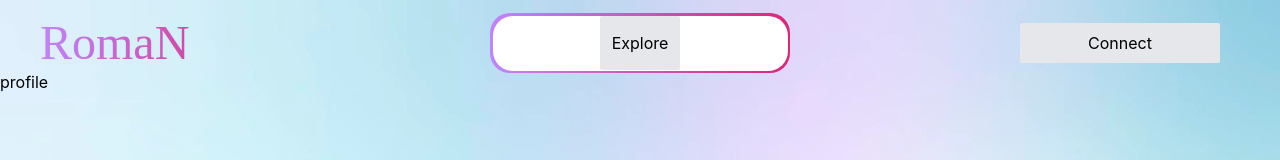
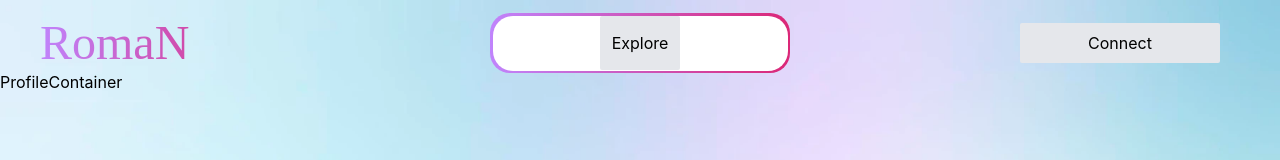
Before and after one commit to Dangoz/RomaN-fe, a Next.js app: page /profile in a window 1280 px wide. Shown: the top 160 px of the page. Built offline with nearby package versions, Linux system fonts and the light colour scheme; no server answers.

Commit message:
ProfileContainer

```diff
--- a/src/components/converse/ConverseContainer.tsx
+++ b/src/components/converse/ConverseContainer.tsx
@@ -6,7 +6,7 @@ import useUser from '@/hooks/useUser'
 import useXMTP from '@/hooks/useXMTP'
 import { XMTPActionPayloads, XMTPActionTypes } from '@/states/xmtp/actions'
 import { Client } from '@xmtp/xmtp-js'
-import { handleWarning } from '@/common/error'
+import { handleWarning, handleError } from '@/common/error'
 
 const ConverseContainer = () => {
   const [peerAddress, setPeerAddress] = useState<string>('')
@@ -27,6 +27,7 @@ const ConverseContainer = () => {
         // connect user with XMTP as well
         const initXMTP = async () => {
           const signer = provider.getSigner()
+          try {
             const xmtpClient = await Client.create(signer)
             const xmtpConnectPayload: XMTPActionPayloads['CONNECT'] = {
               address: address,
@@ -37,6 +38,9 @@ const ConverseContainer = () => {
               type: XMTPActionTypes.connect,
               payload: xmtpConnectPayload,
             })
+          } catch (err) {
+            handleError(err as Error)
+          }
         }
         initXMTP()
       }
--- /dev/null
+++ b/src/components/profile/ProfileContainer.tsx
@@ -0,0 +1,7 @@
+import React from 'react'
+
+const ProfileContainer = () => {
+  return <div>ProfileContainer</div>
+}
+
+export default ProfileContainer
--- a/src/pages/profile.tsx
+++ b/src/pages/profile.tsx
@@ -1,12 +1,13 @@
 import React from 'react'
 import type { NextPage } from 'next'
 import NavBar from '@/components/navigation/NavBar'
+import ProfileContainer from '@/components/profile/ProfileContainer'
 
 const Profile: NextPage = () => {
   return (
     <>
       <NavBar />
-      <div>profile</div>
+      <ProfileContainer />
     </>
   )
 }
```
Lines whose indentation alone changed are shown as unchanged.
